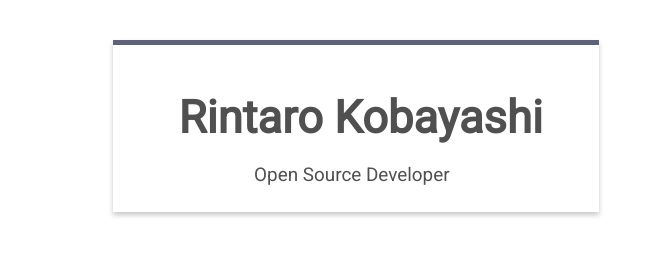
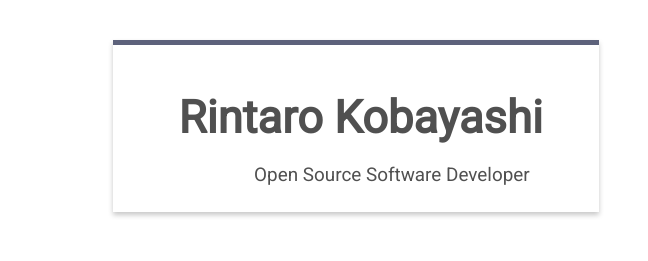
Before and after one commit to K-Rintaro/K-Rintaro.github.io, a plain HTML site: page index.html in a window 1280 px wide. Shown: the top 261 px of the page, 0-648 px from the left. Drawn offline with Linux system fonts and the light colour scheme.

Commit message:
Update index.html

```diff
--- a/index.html
+++ b/index.html
@@ -15,7 +15,7 @@
         <div class="top">
             <div class="main">
                 <h1>Rintaro Kobayashi</h1>
-                <p>Open Source Developer</p>
+                <p>Open Source Software Developer</p>
             </div>
             <div class="github">
                     　<img src="GitHub-Mark-120px-plus.png"/>
```
